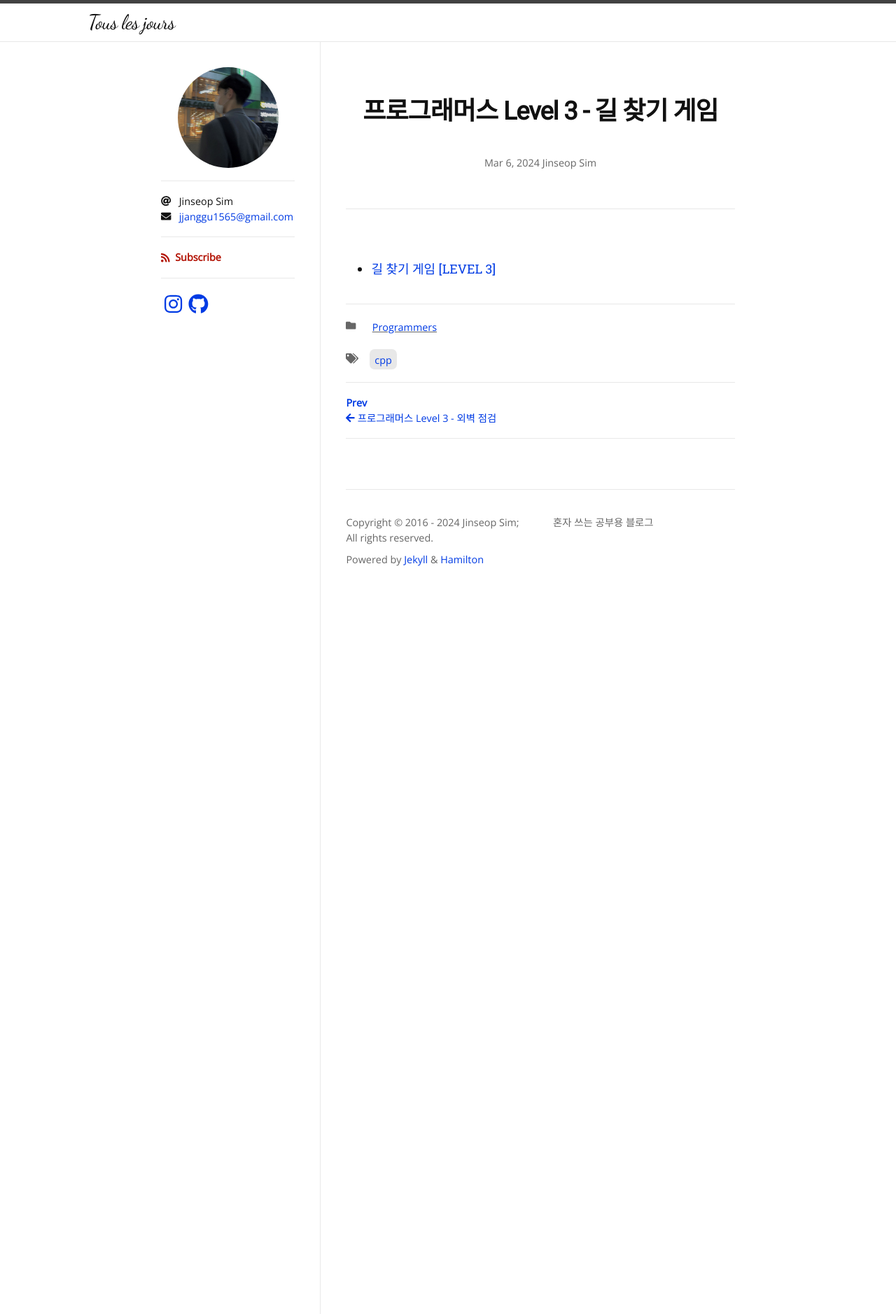
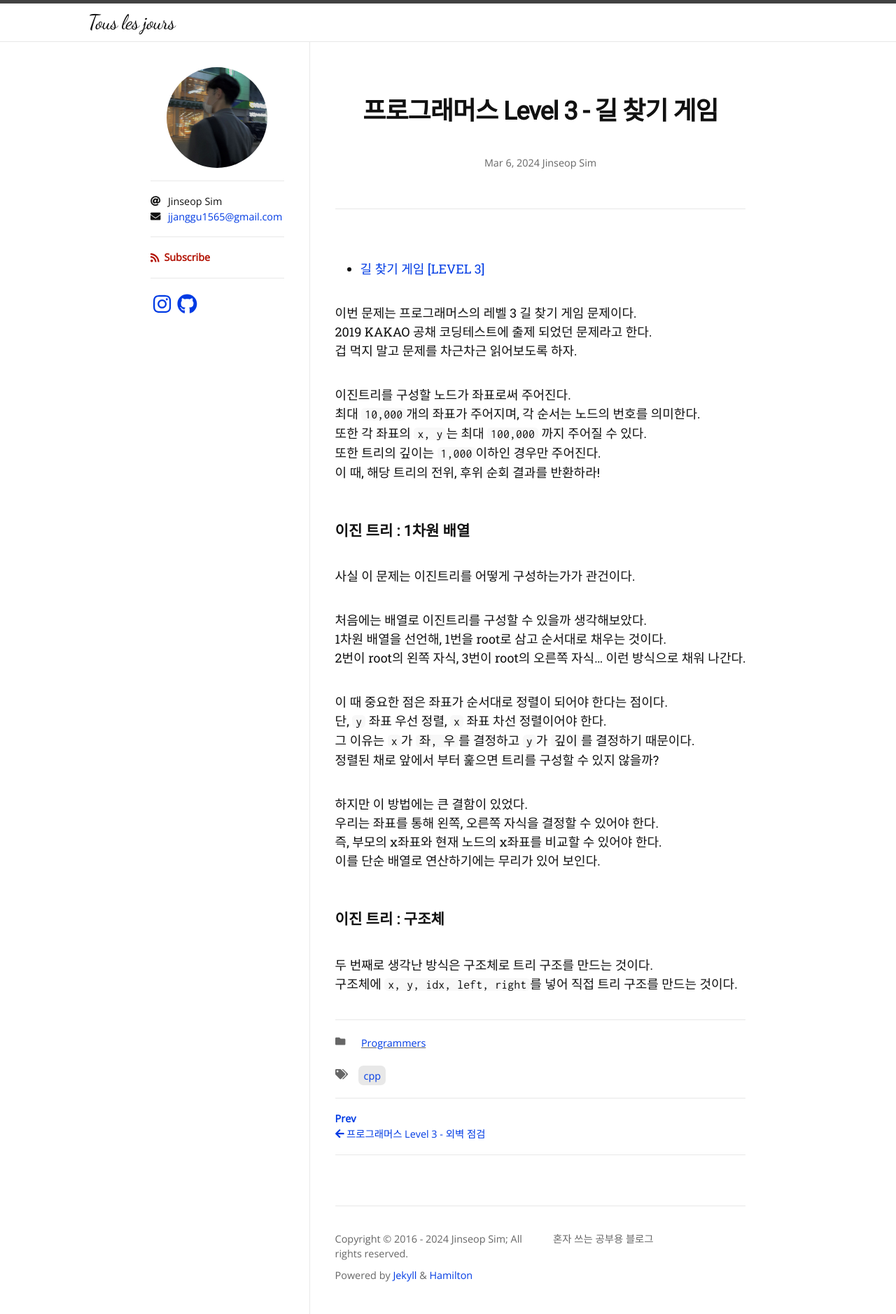
Before and after one commit to Jinseop-Sim/Jinseop-Sim.github.io, a Jekyll site: the page built from _posts/2024-03-06-pg-find-path-game.md, in a window 1280 px wide. Shown: the whole page at 70% size. Built offline with Jekyll 4.4.1, drawn with Linux system fonts in a browser that asks for light colours; nearby versions of some CDN libraries; some web fonts are replaced.

Commit message:
글 수정

````diff
--- a/_posts/2024-03-06-pg-find-path-game.md
+++ b/_posts/2024-03-06-pg-find-path-game.md
@@ -7,3 +7,34 @@ author:
   - Jinseop Sim
 ---
 - [길 찾기 게임 [LEVEL 3]](https://school.programmers.co.kr/learn/courses/30/lessons/42892)
+
+이번 문제는 프로그래머스의 레벨 3 길 찾기 게임 문제이다.
+2019 KAKAO 공채 코딩테스트에 출제 되었던 문제라고 한다.
+겁 먹지 말고 문제를 차근차근 읽어보도록 하자.
+
+이진트리를 구성할 노드가 좌표로써 주어진다.
+최대 ```10,000```개의 좌표가 주어지며, 각 순서는 노드의 번호를 의미한다.
+또한 각 좌표의 ```x, y```는 최대 ```100,000``` 까지 주어질 수 있다.
+또한 트리의 깊이는 ```1,000```이하인 경우만 주어진다.
+이 때, 해당 트리의 전위, 후위 순회 결과를 반환하라!
+
+### 이진 트리 : 1차원 배열
+사실 이 문제는 이진트리를 어떻게 구성하는가가 관건이다.
+
+처음에는 배열로 이진트리를 구성할 수 있을까 생각해보았다.
+1차원 배열을 선언해, 1번을 root로 삼고 순서대로 채우는 것이다.
+2번이 root의 왼쪽 자식, 3번이 root의 오른쪽 자식... 이런 방식으로 채워 나간다.
+
+이 때 중요한 점은 좌표가 순서대로 정렬이 되어야 한다는 점이다.
+단, ```y``` 좌표 우선 정렬, ```x``` 좌표 차선 정렬이어야 한다.
+그 이유는 ```x```가 ```좌, 우```를 결정하고 ```y```가 ```깊이```를 결정하기 때문이다.
+정렬된 채로 앞에서 부터 훑으면 트리를 구성할 수 있지 않을까?
+
+하지만 이 방법에는 큰 결함이 있었다.
+우리는 좌표를 통해 왼쪽, 오른쪽 자식을 결정할 수 있어야 한다.
+즉, 부모의 x좌표와 현재 노드의 x좌표를 비교할 수 있어야 한다.
+이를 단순 배열로 연산하기에는 무리가 있어 보인다.
+
+### 이진 트리 : 구조체
+두 번째로 생각난 방식은 구조체로 트리 구조를 만드는 것이다.
+구조체에 ```x, y, idx, left, right```를 넣어 직접 트리 구조를 만드는 것이다.
````
